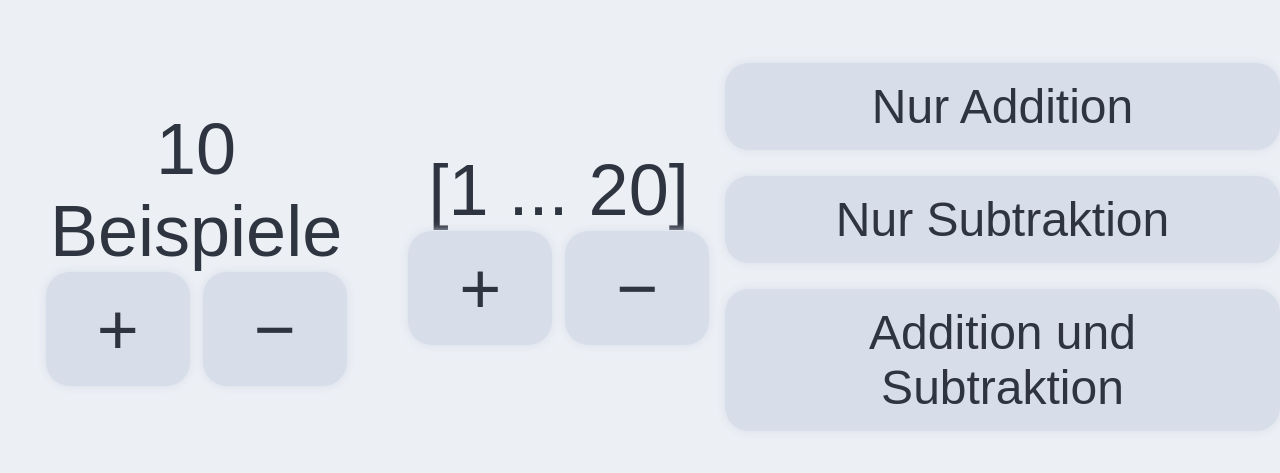
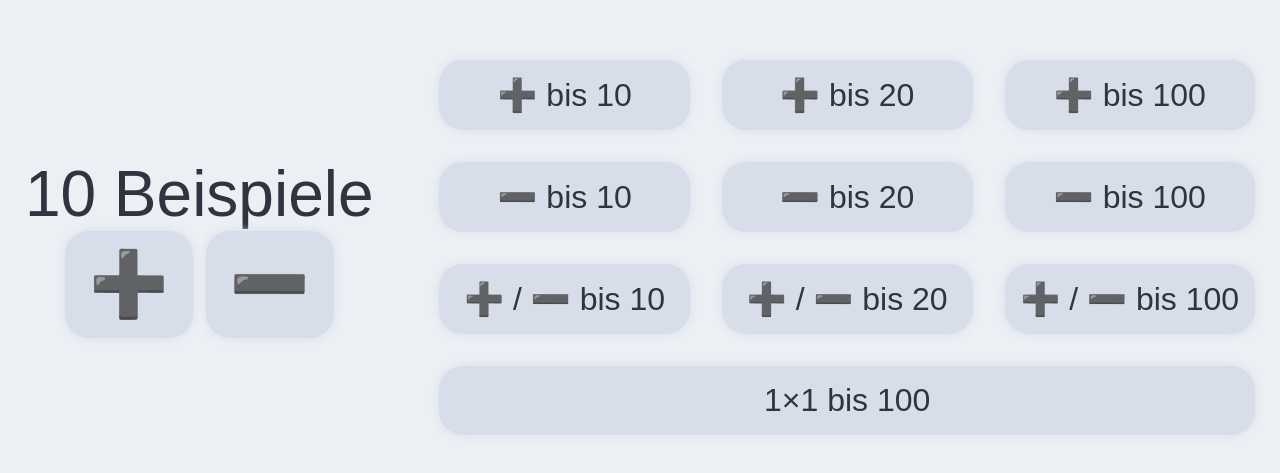
Before and after one commit to holistic-developer/math-trainer, a React (Vite) app: page / in a window 1280 px wide. Shown: the part 153-626 px from the top of the page. Built offline with nearby package versions, Linux system fonts and the light colour scheme.

Commit message:
Add multiplication

```diff
--- a/src/Examples.tsx
+++ b/src/Examples.tsx
@@ -8,30 +8,58 @@ export const minValue = 1;
 type ExampleState = {
   a: number;
   b: number;
-  addition: boolean;
+  operation: "+" | "-" | "×";
   options: number[];
   answer: number;
 };
 
-export const Examples: React.FC<{ rounds: number; gameMode: GameMode; maxValue: number; done: () => void }> = ({ rounds, gameMode, maxValue, done }) => {
+export const Examples: React.FC<{ rounds: number; gameMode: GameMode; done: () => void }> = ({ rounds, gameMode, done }) => {
   const calculateExample = useCallback(
     (state: ExampleState) => {
+      let maxValue = 0;
       switch (gameMode) {
-        case GameMode.ADDITION:
-          state.addition = true;
+        case GameMode.ADDITION_10:
+        case GameMode.ADDITION_20:
+        case GameMode.ADDITION_100:
+          state.operation = '+';
           break;
-        case GameMode.SUBTRACTION:
-          state.addition = false;
+        case GameMode.SUBTRACTION_10:
+        case GameMode.SUBTRACTION_20:
+        case GameMode.SUBTRACTION_100:
+          state.operation = '-';
+          break;
+        case GameMode.MULTIPLICATION_100:
+          state.operation = '×';
           break;
         default:
-          state.addition = Boolean(getRandomInt(0, 1));
+          state.operation = Boolean(getRandomInt(0, 1))? '+' : '-';
       }
-      state.a = getRandomIntExcept(state.addition ? minValue : Math.floor(maxValue / 2), state.addition ? maxValue - 1 : maxValue, [state.a]);
-      state.b = getRandomIntExcept(minValue, state.addition ? maxValue - state.a : state.a - 1, [state.b]);
+      switch (gameMode) {
+        case GameMode.ADDITION_10:
+        case GameMode.SUBTRACTION_10:
+        case GameMode.ADDITION_SUBTRACTION_10:
+          maxValue = 10;
+          break;
+        case GameMode.ADDITION_20:
+        case GameMode.SUBTRACTION_20:
+        case GameMode.ADDITION_SUBTRACTION_20:
+          maxValue = 20;
+          break;
+        default:
+          maxValue = 100;
+      }
 
-      const minAnswer = state.addition ? 2 : 1;
-      const maxAnswer = state.addition ? maxValue : maxValue - 1;
-      const correct = state.addition ? state.a + state.b : state.a - state.b;
+      if(state.operation !== '+' && state.operation !== '-') {
+        state.a = getRandomIntExcept(1, 10, [state.a]);
+        state.b = getRandomIntExcept(1, 10, [state.b]);
+      } else {
+        state.a = getRandomIntExcept(state.operation === '+' ? minValue : Math.floor(maxValue / 2), state.operation === '+' ? maxValue - 1 : maxValue, [state.a]);
+        state.b = getRandomIntExcept(minValue, state.operation === '+' ? maxValue - state.a : state.a - 1, [state.b]);
+      }
+
+      const minAnswer = state.operation === '+' ? 2 : 1;
+      const maxAnswer = state.operation === '-' ? maxValue - 1 : maxValue;
+      const correct = state.operation === '+' ? state.a + state.b : state.operation === '-' ? state.a - state.b : state.a * state.b;
       const answers: number[] = [];
       for (let i = 0; i < 5; i++) {
         answers.push(getRandomIntExcept(minAnswer, maxAnswer, [...answers, correct]));
@@ -44,15 +72,15 @@ export const Examples: React.FC<{ rounds: number; gameMode: GameMode; maxValue:
     [rounds, gameMode]
   );
 
-  const [{ a, b, addition, options, answer }, dispatch] = useReducer(
+  const [{ a, b, operation, options, answer }, dispatch] = useReducer(
     calculateExample,
     {
       a: 1,
       b: 2,
-      addition: true,
+      operation: "+",
       options: [],
       answer: 0,
-    },
+    } as ExampleState,
     (arg) => calculateExample(arg)
   );
   const [completed, setCompleted] = useState<number>(0);
@@ -69,7 +97,7 @@ export const Examples: React.FC<{ rounds: number; gameMode: GameMode; maxValue:
   return (
     <>
       <h1>
-        {a} {addition ? '+' : '-'} {b} =
+        {a} {operation} {b} =
       </h1>
       <Answers correct={answer} answers={options} success={solved} />
       <div className="progress">
--- a/src/Game.tsx
+++ b/src/Game.tsx
@@ -1,54 +1,52 @@
-import { useRef, useState } from 'react';
+import { useRef, useCallback, useState } from 'react';
 import { Examples } from './Examples';
 
 export const enum GameMode {
   DONE,
-  ADDITION,
-  SUBTRACTION,
-  ADDITION_SUBTRACTION,
+  ADDITION_10,
+  ADDITION_20,
+  ADDITION_100,
+  SUBTRACTION_10,
+  SUBTRACTION_20,
+  SUBTRACTION_100,
+  ADDITION_SUBTRACTION_10,
+  ADDITION_SUBTRACTION_20,
+  ADDITION_SUBTRACTION_100,
+  MULTIPLICATION_100,
 }
 
 export const Game: React.FC = () => {
   const main = useRef<HTMLElement>(null);
   const [gameMode, setGameMode] = useState<GameMode>(GameMode.DONE);
   const [rounds, setRounds] = useState<number>(10);
-  const [maxValue, setMaxValue] = useState<number>(20);
+
+  const startGame = useCallback((mode: GameMode) => () => main.current?.requestFullscreen().then(() => setGameMode(mode)), []);
 
   return (
     <main ref={main}>
       {gameMode ? (
-        <Examples rounds={rounds} gameMode={gameMode} maxValue={maxValue} done={() => document.exitFullscreen().finally(() => setGameMode(GameMode.DONE))} />
+        <Examples rounds={rounds} gameMode={gameMode} done={() => document.exitFullscreen().finally(() => setGameMode(GameMode.DONE))} />
       ) : (
         <>
-          <p>
+          <section>
             {rounds} Beispiele
             <span style={{ display: 'flex', gap: '1vw', justifyContent: 'center' }}>
-              <button onClick={() => setRounds((prev) => prev + 1)}>+</button>
-              <button onClick={() => setRounds((prev) => prev - 1)} disabled={rounds <= 2}>
-                −
-              </button>
+              <button onClick={() => setRounds((prev) => prev + 1)}>➕</button>
+              <button onClick={() => setRounds((prev) => prev - 1)} disabled={rounds <= 2}>➖</button>
             </span>
-          </p>
-          <p>
-            [1 ... {maxValue}]
-            <span style={{ display: 'flex', gap: '1vw', justifyContent: 'center' }}>
-              <button onClick={() => setMaxValue((prev) => prev + 1)}>+</button>
-              <button onClick={() => setMaxValue((prev) => prev - 1)} disabled={maxValue <= 10}>
-                −
-              </button>
-            </span>
-          </p>
-          <span style={{ display: 'flex', gap: '2vw', flexDirection: 'column' }}>
-            <button className={'small-font'} onClick={() => main.current?.requestFullscreen().then(() => setGameMode(GameMode.ADDITION))}>
-              Nur Addition
-            </button>
-            <button className={'small-font'} onClick={() => main.current?.requestFullscreen().then(() => setGameMode(GameMode.SUBTRACTION))}>
-              Nur Subtraktion
-            </button>
-            <button className={'small-font'} onClick={() => main.current?.requestFullscreen().then(() => setGameMode(GameMode.ADDITION_SUBTRACTION))}>
-              Addition und Subtraktion
-            </button>
-          </span>
+          </section>
+          <section className="game-modes">
+            <button onClick={startGame(GameMode.ADDITION_10)}>➕ bis 10</button>
+            <button onClick={startGame(GameMode.ADDITION_20)}>➕ bis 20</button>
+            <button onClick={startGame(GameMode.ADDITION_100)}>➕ bis 100</button>
+            <button onClick={startGame(GameMode.SUBTRACTION_10)}>➖ bis 10</button>
+            <button onClick={startGame(GameMode.SUBTRACTION_20)}>➖ bis 20</button>
+            <button onClick={startGame(GameMode.SUBTRACTION_100)}>➖ bis 100</button>
+            <button onClick={startGame(GameMode.ADDITION_SUBTRACTION_10)}>➕&nbsp;/&nbsp;➖&nbsp;bis&nbsp;10</button>
+            <button onClick={startGame(GameMode.ADDITION_SUBTRACTION_20)}>➕&nbsp;/&nbsp;➖&nbsp;bis&nbsp;20</button>
+            <button onClick={startGame(GameMode.ADDITION_SUBTRACTION_100)}>➕&nbsp;/&nbsp;➖&nbsp;bis&nbsp;100</button>
+            <button style={{gridColumn: "span 3"}} onClick={startGame(GameMode.MULTIPLICATION_100)}>1×1 bis 100</button>
+          </section>
         </>
       )}
     </main>
--- a/src/index.css
+++ b/src/index.css
@@ -23,7 +23,7 @@
     font-family: sans-serif;
     font-synthesis: none;
     text-rendering: optimizeLegibility;
-    font-size: 9vmin;
+    font-size: 8vmin;
     -webkit-font-smoothing: antialiased;
     -moz-osx-font-smoothing: grayscale;
     -webkit-text-size-adjust: 100%;
@@ -31,8 +31,18 @@
     text-align: center;
 }
 
-.small-font {
-    font-size: 6vmin;
+section {
+    padding: 2vmin;
+}
+
+.game-modes {
+    display: grid;
+    grid-template-columns: 1fr 1fr 1fr;
+    gap: 4vmin;
+}
+
+.game-modes>button {
+    font-size: 4vmin;
 }
 
 p {
@@ -67,9 +77,9 @@ main {
 }
 
 button {
-    min-width: 2em;
+    min-width: 2rem;
     padding: 2vmin;
-    border-radius: 0.2em;
+    border-radius: 0.2rem;
     transition: scale 0.1s ease-in-out;
     background-color: var(--input);
     border-radius: 3vh;
@@ -86,7 +96,8 @@ button:hover:active {
     background-color: var(--input);
 }
 
-button:disabled, button:hover:disabled {
+button:disabled,
+button:hover:disabled {
     background-color: var(--disabled);
     box-shadow: 0 0 1vh var(--disabled);
 }
@@ -112,28 +123,34 @@ button:disabled, button:hover:disabled {
 .answers {
     display: grid;
     grid: auto-flow / 1fr 1fr 1fr;
-    gap: 1em;
+    gap: 5vmin;
 }
 
 @keyframes wiggle {
     0% {
         transform: rotate(0deg);
     }
+
     20% {
         transform: rotate(5deg);
     }
+
     40% {
         transform: rotate(-5deg);
     }
+
     50% {
         background-color: var(--wrong)
     }
+
     60% {
         transform: rotate(5deg);
     }
+
     80% {
         transform: rotate(-5deg);
     }
+
     100% {
         transform: rotate(0deg);
     }
@@ -143,9 +160,11 @@ button:disabled, button:hover:disabled {
     40% {
         transform: translate3d(0, -3vh, 0);
     }
+
     50% {
         background-color: var(--correct);
     }
+
     70% {
         transform: translate3d(0);
     }
```
